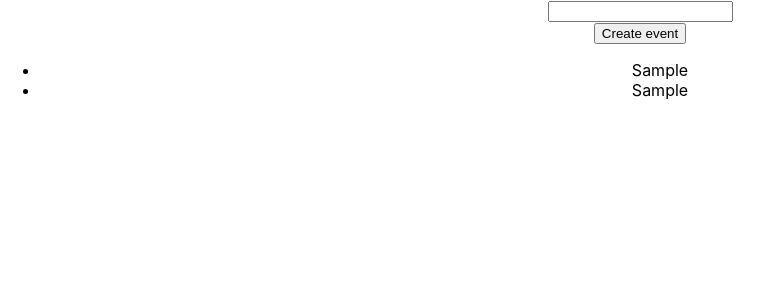
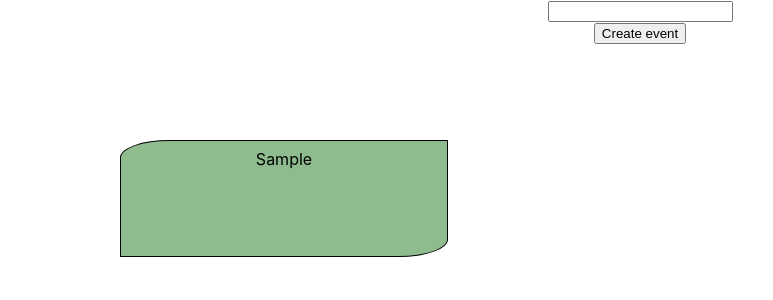
Before and after one commit to hakoningir/MemoList, a React (Create React App) app: page / in a window 1280 px wide. Both pictures are taken after typing "Sample" into the empty fields and a click on the button "Create event". Shown: the top 300 px of the page, without its empty margins (0-773 px from the left). Built offline with nearby package versions, Linux system fonts and the light colour scheme.

Commit message:
localstorage komið inn og sma css

```diff
--- a/src/pages/Events.css
+++ b/src/pages/Events.css
@@ -1,4 +1,15 @@
+.card-container {
+    display: grid;
+    grid-template-columns: repeat(3, 1fr);
+}
 .card{
-    border: 10rem;
-    border-color: black;
+    position: relative;
+    padding: 0.5rem;
+    margin: 5rem;
+    width: 75%;
+    height: 50%;
+    border: 1px solid;
+    background-color:darkseagreen;
+    border-top-left-radius: 15%;
+    border-bottom-right-radius: 15%;
 }
--- a/src/pages/Events.jsx
+++ b/src/pages/Events.jsx
@@ -1,48 +1,38 @@
 import { useEffect, useState } from "react";
+import './Events.css';
+function Event() {
+    const [input, setInput] = useState('');
+    const [data, setData] = useState([]);
 
-function Event() {
-    const [input, setInput] = useState("");
-    const [data, setData] = useState([]);
+    useEffect(()=>{
+        data.length > 0 && window.localStorage.setItem("event", JSON.stringify(data));
+    },[data]);
+
+    useEffect(() => {
+        const storedData = JSON.parse(window.localStorage.getItem("event"));
+        if (!!storedData) setData(storedData);
+    }, []);
 
     function HandleSubmit(e) {
         e.preventDefault();
-        const parent = document.querySelector("ul");
-        const evt = document.createElement("li");
-        const temp = input;
-        evt.textContent = temp;
-        parent.appendChild(evt);
-        setData(prevData => [...prevData, input]);
-        console.log(data);
+        input && setData([...data, input]);
         setInput('');
     }
 
-    useEffect(() => {
-        const storedData = window.localStorage.getItem("event");
-        // console.log(storedData);
-        if(storedData){
-            setData(JSON.parse(storedData));
-        } else {
-            setData([])
-        }
-    }, []);
-
-    useEffect(() => {
-        window.localStorage.setItem("event", JSON.stringify(data));
-    }, [data]);
-
     return (
         <form onSubmit={HandleSubmit}>
-            <div className="card">
+            <div>
                 <input type="text" value={input} onChange={e => setInput(e.target.value)} />
             </div>
             <div>
                 <button type="submit">Create event</button>
             </div>
             <div>
-                <ul>
-                    {data.map((data, i) =>(
-                        <li key={i}>{data}</li>
-                    ))}
+                <ul className="card-container">
+                    {data.map((item, ke) => (
+                       <div key={ke} className="card">{item}</div>
+                    ))
+                    }
                 </ul>
             </div>
         </form>
```
